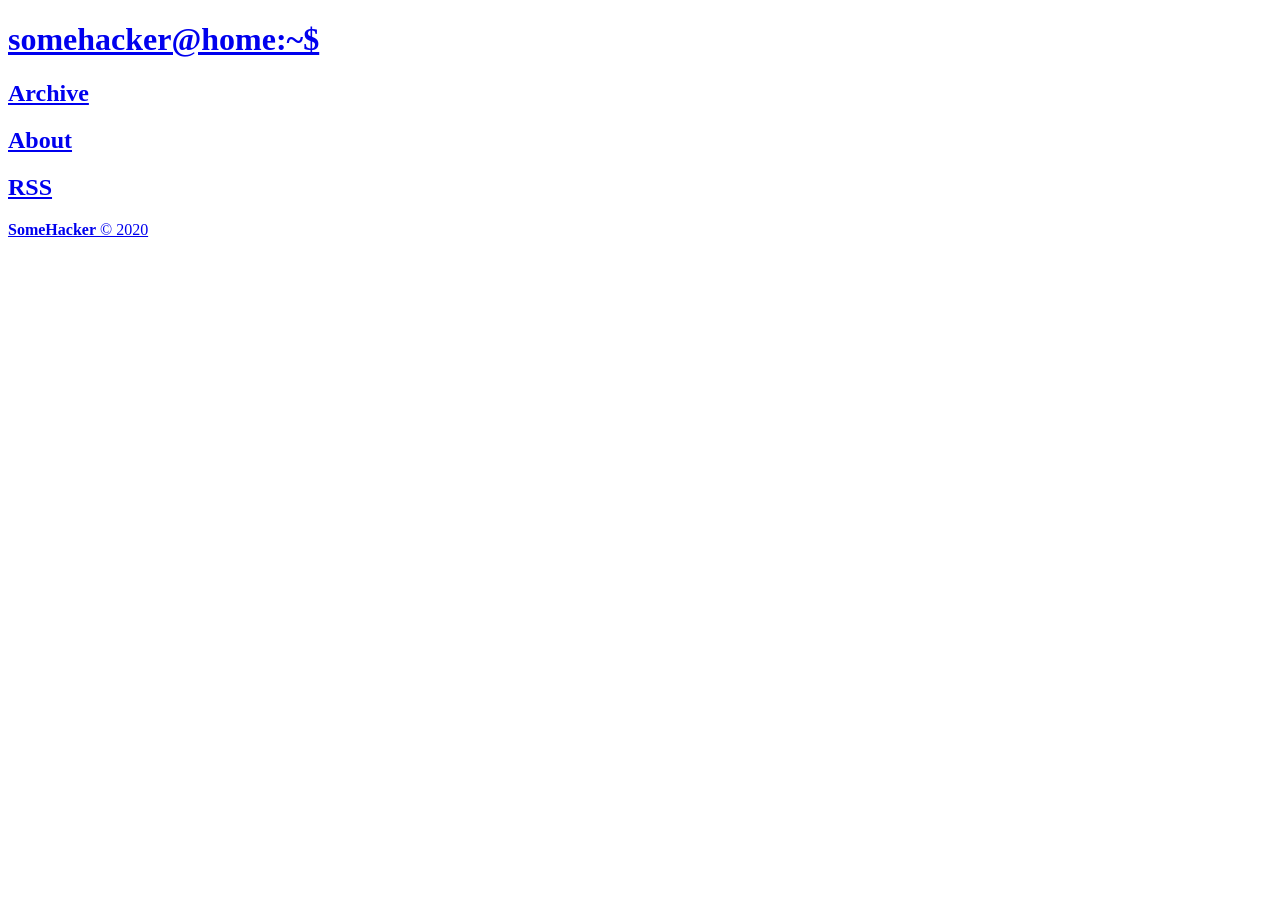
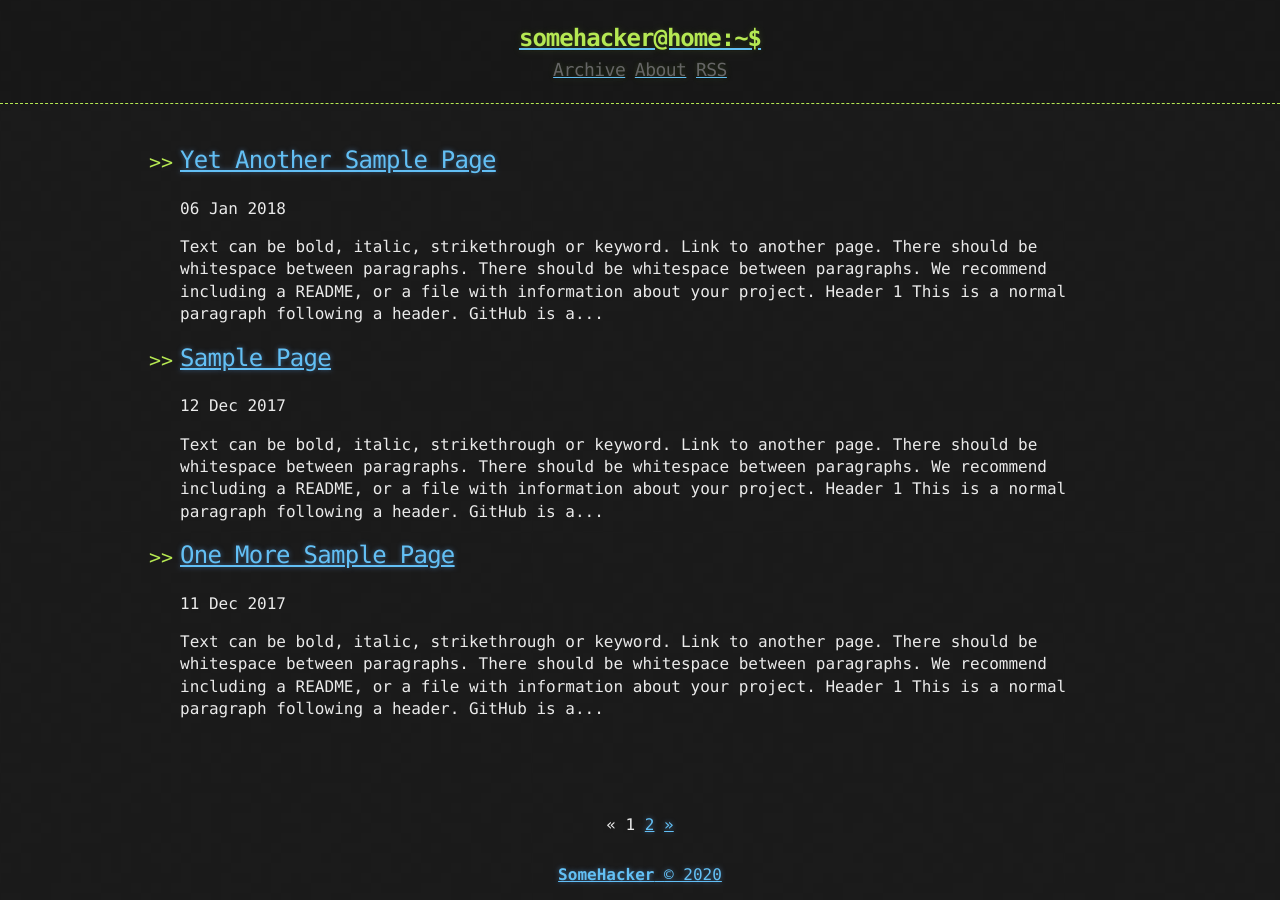
Before and after one commit to Purevessel/Purevessel.github.io, a Jekyll site: the page built from hacker-blog-master/index.html, in a window 1280 px wide. Built offline with Jekyll 4.4.1, drawn with Linux system fonts in a browser that asks for light colours; the list of posts is cut into pages by our own code.

Commit message:
Add files via upload

````diff
--- /dev/null
+++ b/hacker-blog-master/_posts/2017-12-10-Another-Sample-Page.md
@@ -0,0 +1,124 @@
+---
+title: Another Sample Page
+published: true
+---
+
+Text can be **bold**, _italic_, ~~strikethrough~~ or `keyword`.
+
+[Link to another page](another-page).
+
+There should be whitespace between paragraphs.
+
+There should be whitespace between paragraphs. We recommend including a README, or a file with information about your project.
+
+# [](#header-1)Header 1
+
+This is a normal paragraph following a header. GitHub is a code hosting platform for version control and collaboration. It lets you and others work together on projects from anywhere.
+
+## [](#header-2)Header 2
+
+> This is a blockquote following a header.
+>
+> When something is important enough, you do it even if the odds are not in your favor.
+
+### [](#header-3)Header 3
+
+```js
+// Javascript code with syntax highlighting.
+var fun = function lang(l) {
+  dateformat.i18n = require('./lang/' + l)
+  return true;
+}
+```
+
+```ruby
+# Ruby code with syntax highlighting
+GitHubPages::Dependencies.gems.each do |gem, version|
+  s.add_dependency(gem, "= #{version}")
+end
+```
+
+#### [](#header-4)Header 4
+
+*   This is an unordered list following a header.
+*   This is an unordered list following a header.
+*   This is an unordered list following a header.
+
+##### [](#header-5)Header 5
+
+1.  This is an ordered list following a header.
+2.  This is an ordered list following a header.
+3.  This is an ordered list following a header.
+
+###### [](#header-6)Header 6
+
+| head1        | head two          | three |
+|:-------------|:------------------|:------|
+| ok           | good swedish fish | nice  |
+| out of stock | good and plenty   | nice  |
+| ok           | good `oreos`      | hmm   |
+| ok           | good `zoute` drop | yumm  |
+
+### There's a horizontal rule below this.
+
+* * *
+
+### Here is an unordered list:
+
+*   Item foo
+*   Item bar
+*   Item baz
+*   Item zip
+
+### And an ordered list:
+
+1.  Item one
+1.  Item two
+1.  Item three
+1.  Item four
+
+### And a nested list:
+
+- level 1 item
+  - level 2 item
+  - level 2 item
+    - level 3 item
+    - level 3 item
+- level 1 item
+  - level 2 item
+  - level 2 item
+  - level 2 item
+- level 1 item
+  - level 2 item
+  - level 2 item
+- level 1 item
+
+### Small image
+
+![](https://assets-cdn.github.com/images/icons/emoji/octocat.png)
+
+### Large image
+
+![](https://guides.github.com/activities/hello-world/branching.png)
+
+
+### Definition lists can be used with HTML syntax.
+
+<dl>
+<dt>Name</dt>
+<dd>Godzilla</dd>
+<dt>Born</dt>
+<dd>1952</dd>
+<dt>Birthplace</dt>
+<dd>Japan</dd>
+<dt>Color</dt>
+<dd>Green</dd>
+</dl>
+
+```
+Long, single-line code blocks should not wrap. They should horizontally scroll if they are too long. This line should be long enough to demonstrate this.
+```
+
+```
+The final element.
+```
--- /dev/null
+++ b/hacker-blog-master/_posts/2017-12-11-One-More-Sample-Page.md
@@ -0,0 +1,124 @@
+---
+title: One More Sample Page
+published: true
+---
+
+Text can be **bold**, _italic_, ~~strikethrough~~ or `keyword`.
+
+[Link to another page](another-page).
+
+There should be whitespace between paragraphs.
+
+There should be whitespace between paragraphs. We recommend including a README, or a file with information about your project.
+
+# [](#header-1)Header 1
+
+This is a normal paragraph following a header. GitHub is a code hosting platform for version control and collaboration. It lets you and others work together on projects from anywhere.
+
+## [](#header-2)Header 2
+
+> This is a blockquote following a header.
+>
+> When something is important enough, you do it even if the odds are not in your favor.
+
+### [](#header-3)Header 3
+
+```js
+// Javascript code with syntax highlighting.
+var fun = function lang(l) {
+  dateformat.i18n = require('./lang/' + l)
+  return true;
+}
+```
+
+```ruby
+# Ruby code with syntax highlighting
+GitHubPages::Dependencies.gems.each do |gem, version|
+  s.add_dependency(gem, "= #{version}")
+end
+```
+
+#### [](#header-4)Header 4
+
+*   This is an unordered list following a header.
+*   This is an unordered list following a header.
+*   This is an unordered list following a header.
+
+##### [](#header-5)Header 5
+
+1.  This is an ordered list following a header.
+2.  This is an ordered list following a header.
+3.  This is an ordered list following a header.
+
+###### [](#header-6)Header 6
+
+| head1        | head two          | three |
+|:-------------|:------------------|:------|
+| ok           | good swedish fish | nice  |
+| out of stock | good and plenty   | nice  |
+| ok           | good `oreos`      | hmm   |
+| ok           | good `zoute` drop | yumm  |
+
+### There's a horizontal rule below this.
+
+* * *
+
+### Here is an unordered list:
+
+*   Item foo
+*   Item bar
+*   Item baz
+*   Item zip
+
+### And an ordered list:
+
+1.  Item one
+1.  Item two
+1.  Item three
+1.  Item four
+
+### And a nested list:
+
+- level 1 item
+  - level 2 item
+  - level 2 item
+    - level 3 item
+    - level 3 item
+- level 1 item
+  - level 2 item
+  - level 2 item
+  - level 2 item
+- level 1 item
+  - level 2 item
+  - level 2 item
+- level 1 item
+
+### Small image
+
+![](https://assets-cdn.github.com/images/icons/emoji/octocat.png)
+
+### Large image
+
+![](https://guides.github.com/activities/hello-world/branching.png)
+
+
+### Definition lists can be used with HTML syntax.
+
+<dl>
+<dt>Name</dt>
+<dd>Godzilla</dd>
+<dt>Born</dt>
+<dd>1952</dd>
+<dt>Birthplace</dt>
+<dd>Japan</dd>
+<dt>Color</dt>
+<dd>Green</dd>
+</dl>
+
+```
+Long, single-line code blocks should not wrap. They should horizontally scroll if they are too long. This line should be long enough to demonstrate this.
+```
+
+```
+The final element.
+```
--- /dev/null
+++ b/hacker-blog-master/_posts/2017-12-12-Sample-Page.md
@@ -0,0 +1,124 @@
+---
+title: Sample Page
+published: true
+---
+
+Text can be **bold**, _italic_, ~~strikethrough~~ or `keyword`.
+
+[Link to another page](another-page).
+
+There should be whitespace between paragraphs.
+
+There should be whitespace between paragraphs. We recommend including a README, or a file with information about your project.
+
+# [](#header-1)Header 1
+
+This is a normal paragraph following a header. GitHub is a code hosting platform for version control and collaboration. It lets you and others work together on projects from anywhere.
+
+## [](#header-2)Header 2
+
+> This is a blockquote following a header.
+>
+> When something is important enough, you do it even if the odds are not in your favor.
+
+### [](#header-3)Header 3
+
+```js
+// Javascript code with syntax highlighting.
+var fun = function lang(l) {
+  dateformat.i18n = require('./lang/' + l)
+  return true;
+}
+```
+
+```ruby
+# Ruby code with syntax highlighting
+GitHubPages::Dependencies.gems.each do |gem, version|
+  s.add_dependency(gem, "= #{version}")
+end
+```
+
+#### [](#header-4)Header 4
+
+*   This is an unordered list following a header.
+*   This is an unordered list following a header.
+*   This is an unordered list following a header.
+
+##### [](#header-5)Header 5
+
+1.  This is an ordered list following a header.
+2.  This is an ordered list following a header.
+3.  This is an ordered list following a header.
+
+###### [](#header-6)Header 6
+
+| head1        | head two          | three |
+|:-------------|:------------------|:------|
+| ok           | good swedish fish | nice  |
+| out of stock | good and plenty   | nice  |
+| ok           | good `oreos`      | hmm   |
+| ok           | good `zoute` drop | yumm  |
+
+### There's a horizontal rule below this.
+
+* * *
+
+### Here is an unordered list:
+
+*   Item foo
+*   Item bar
+*   Item baz
+*   Item zip
+
+### And an ordered list:
+
+1.  Item one
+1.  Item two
+1.  Item three
+1.  Item four
+
+### And a nested list:
+
+- level 1 item
+  - level 2 item
+  - level 2 item
+    - level 3 item
+    - level 3 item
+- level 1 item
+  - level 2 item
+  - level 2 item
+  - level 2 item
+- level 1 item
+  - level 2 item
+  - level 2 item
+- level 1 item
+
+### Small image
+
+![](https://assets-cdn.github.com/images/icons/emoji/octocat.png)
+
+### Large image
+
+![](https://guides.github.com/activities/hello-world/branching.png)
+
+
+### Definition lists can be used with HTML syntax.
+
+<dl>
+<dt>Name</dt>
+<dd>Godzilla</dd>
+<dt>Born</dt>
+<dd>1952</dd>
+<dt>Birthplace</dt>
+<dd>Japan</dd>
+<dt>Color</dt>
+<dd>Green</dd>
+</dl>
+
+```
+Long, single-line code blocks should not wrap. They should horizontally scroll if they are too long. This line should be long enough to demonstrate this.
+```
+
+```
+The final element.
+```
--- /dev/null
+++ b/hacker-blog-master/_posts/2018-01-06-Yet-Another-Sample-Page.md
@@ -0,0 +1,124 @@
+---
+title: Yet Another Sample Page
+published: true
+---
+
+Text can be **bold**, _italic_, ~~strikethrough~~ or `keyword`.
+
+[Link to another page](another-page).
+
+There should be whitespace between paragraphs.
+
+There should be whitespace between paragraphs. We recommend including a README, or a file with information about your project.
+
+# [](#header-1)Header 1
+
+This is a normal paragraph following a header. GitHub is a code hosting platform for version control and collaboration. It lets you and others work together on projects from anywhere.
+
+## [](#header-2)Header 2
+
+> This is a blockquote following a header.
+>
+> When something is important enough, you do it even if the odds are not in your favor.
+
+### [](#header-3)Header 3
+
+```js
+// Javascript code with syntax highlighting.
+var fun = function lang(l) {
+  dateformat.i18n = require('./lang/' + l)
+  return true;
+}
+```
+
+```ruby
+# Ruby code with syntax highlighting
+GitHubPages::Dependencies.gems.each do |gem, version|
+  s.add_dependency(gem, "= #{version}")
+end
+```
+
+#### [](#header-4)Header 4
+
+*   This is an unordered list following a header.
+*   This is an unordered list following a header.
+*   This is an unordered list following a header.
+
+##### [](#header-5)Header 5
+
+1.  This is an ordered list following a header.
+2.  This is an ordered list following a header.
+3.  This is an ordered list following a header.
+
+###### [](#header-6)Header 6
+
+| head1        | head two          | three |
+|:-------------|:------------------|:------|
+| ok           | good swedish fish | nice  |
+| out of stock | good and plenty   | nice  |
+| ok           | good `oreos`      | hmm   |
+| ok           | good `zoute` drop | yumm  |
+
+### There's a horizontal rule below this.
+
+* * *
+
+### Here is an unordered list:
+
+*   Item foo
+*   Item bar
+*   Item baz
+*   Item zip
+
+### And an ordered list:
+
+1.  Item one
+1.  Item two
+1.  Item three
+1.  Item four
+
+### And a nested list:
+
+- level 1 item
+  - level 2 item
+  - level 2 item
+    - level 3 item
+    - level 3 item
+- level 1 item
+  - level 2 item
+  - level 2 item
+  - level 2 item
+- level 1 item
+  - level 2 item
+  - level 2 item
+- level 1 item
+
+### Small image
+
+![](https://assets-cdn.github.com/images/icons/emoji/octocat.png)
+
+### Large image
+
+![](https://guides.github.com/activities/hello-world/branching.png)
+
+
+### Definition lists can be used with HTML syntax.
+
+<dl>
+<dt>Name</dt>
+<dd>Godzilla</dd>
+<dt>Born</dt>
+<dd>1952</dd>
+<dt>Birthplace</dt>
+<dd>Japan</dd>
+<dt>Color</dt>
+<dd>Green</dd>
+</dl>
+
+```
+Long, single-line code blocks should not wrap. They should horizontally scroll if they are too long. This line should be long enough to demonstrate this.
+```
+
+```
+The final element.
+```
--- a/hacker-blog-master/css/main.scss
+++ b/hacker-blog-master/css/main.scss
@@ -1,2 +1,4 @@
-
+---
+#
+---
 @import "base";
````
